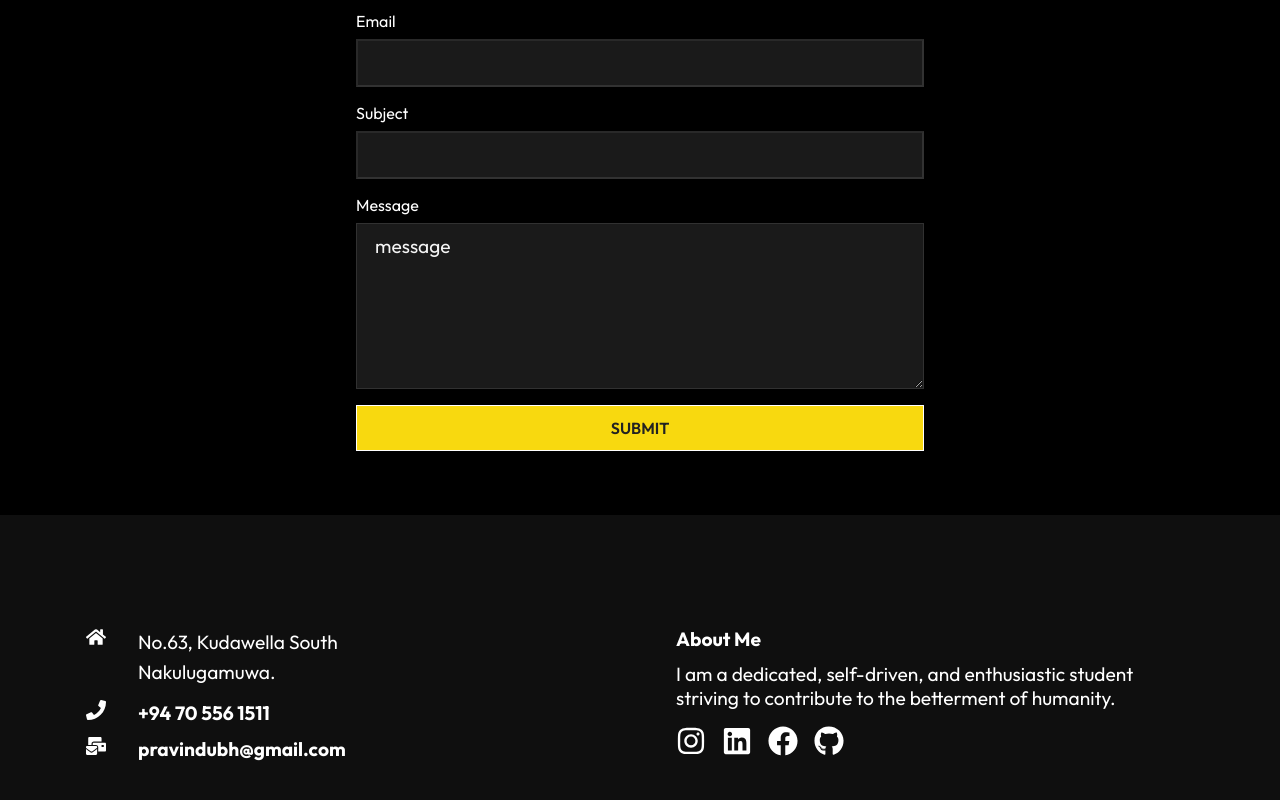
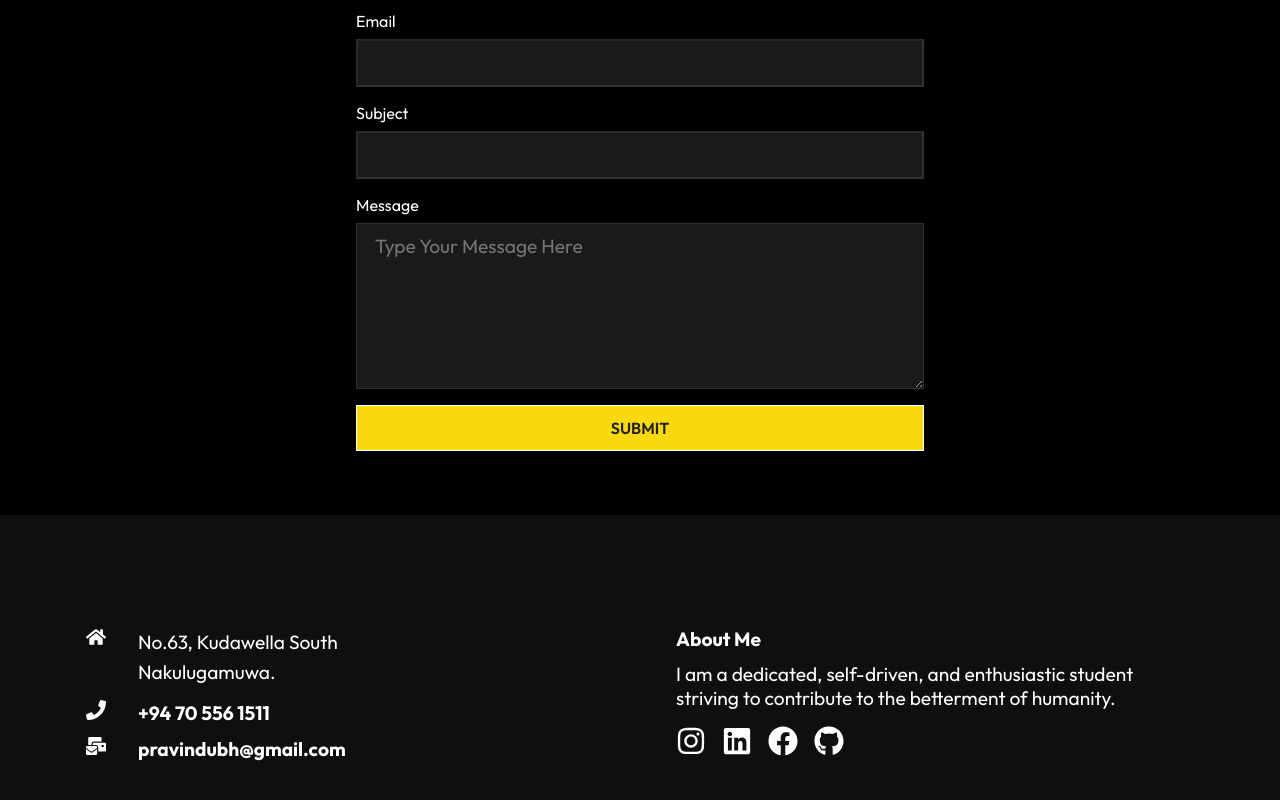
Before and after one commit to Pravindu-Bhashitha/My-Portfolio-Website, a React (Create React App) app: page /contact in a window 1280 px wide. Shown: the part 785-1585 px from the top of the page. Built offline with nearby package versions, Linux system fonts and the light colour scheme.

Commit message:
Add contact form

```diff
--- a/src/components/Contactform.js
+++ b/src/components/Contactform.js
@@ -21,9 +21,7 @@ const ContactForm = () => {
         <textarea
           rows="6"
           placeholder="Type Your Message Here"
-          id="message"
           name="message"
-          value="message"
           // value={message} onChange={(e) => setMessage(e.target.value)}
         />
         <button className="btn" type="submit">
```
